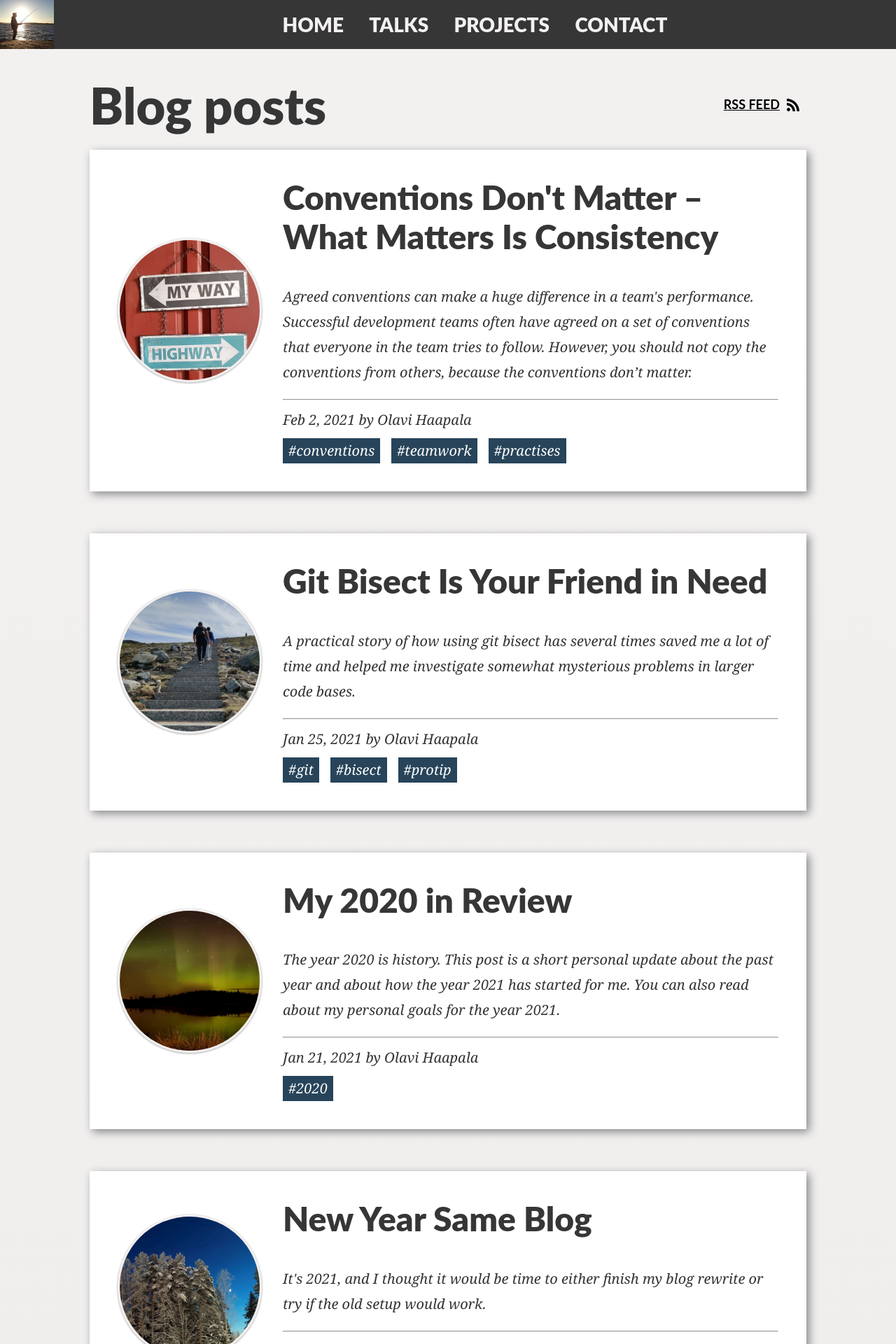
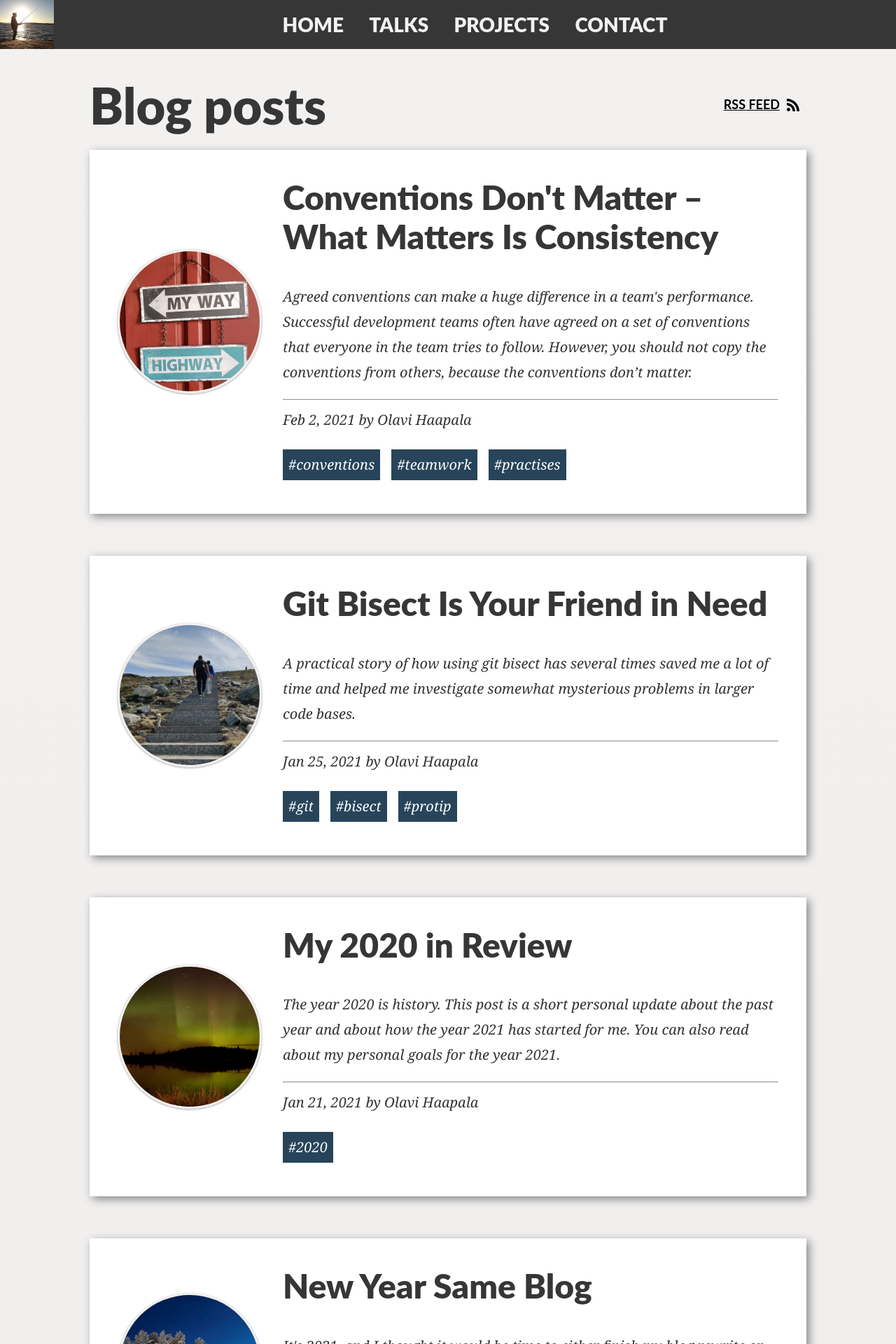
Before and after one commit to olpeh/olpeh.github.io, a Jekyll site: the page built from index.html, in a window 1280 px wide. Shown: the top 1920 px of the page at 70% size. Built offline with Jekyll 4.4.1, drawn with Linux system fonts in a browser that asks for light colours; the list of posts is cut into pages by our own code; comment, search, counter and statistics services are not loaded.

Commit message:
Quick fix for tags layout on narrow screens

```diff
--- a/_includes/css/main.css
+++ b/_includes/css/main.css
@@ -303,8 +303,9 @@
 }
 
 .post-tags {
-  margin-top: 8px;
+  margin-top: 16px;
   display: flex;
+  flex-wrap: wrap;
   list-style: none;
   padding-left: 0;
 }
@@ -316,11 +317,12 @@
 .post-tags li {
   background-color: #27445a;
   color: #ffffff;
-  padding: 0 8px;
+  padding: 4px 8px;
+  margin: 8px;
 }
 
-.post-tags li:not(:first-of-type) {
-  margin-left: 16px;
+.post-tags li:first-of-type {
+  margin-left: 0;
 }
 
 @media screen and (max-width: 900px) {
```
